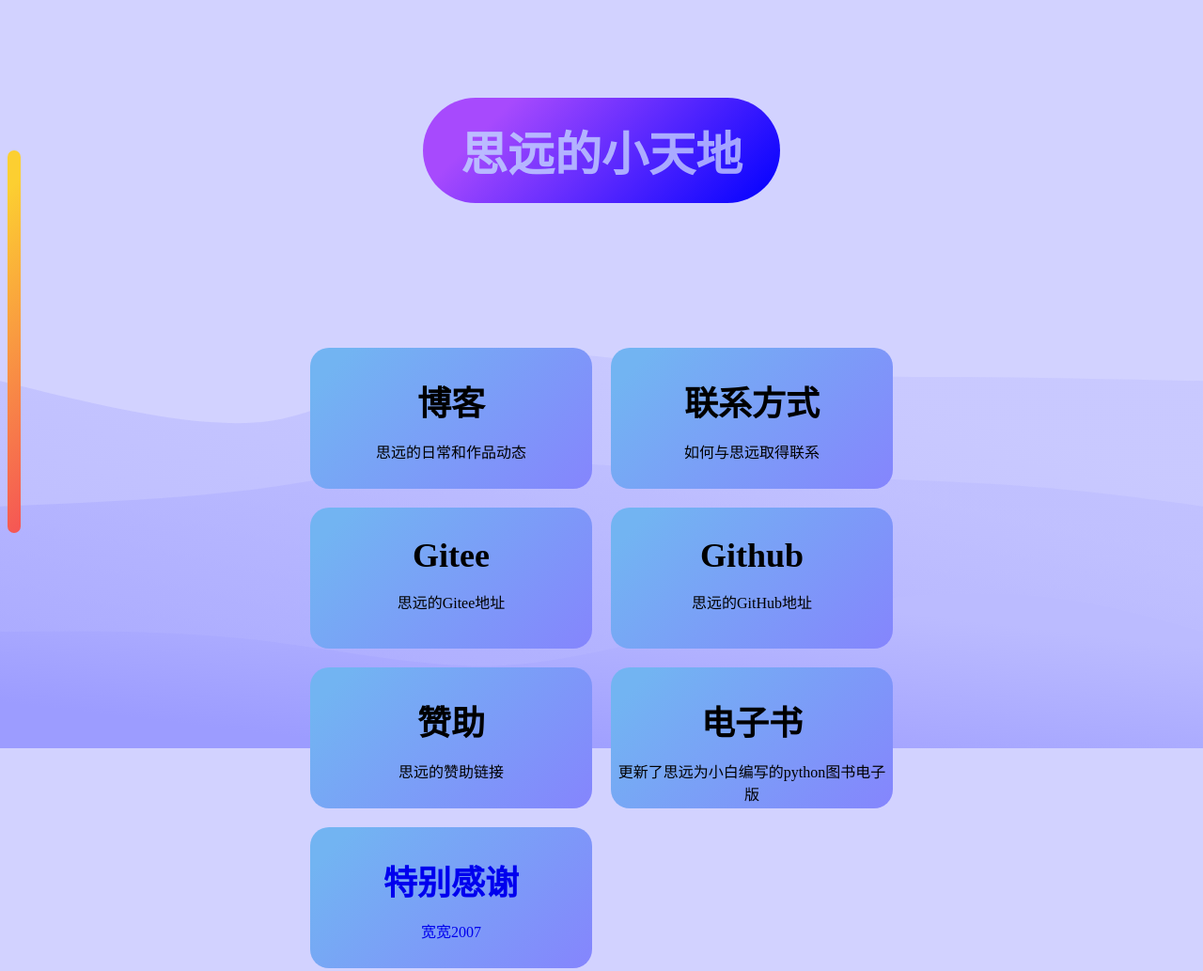
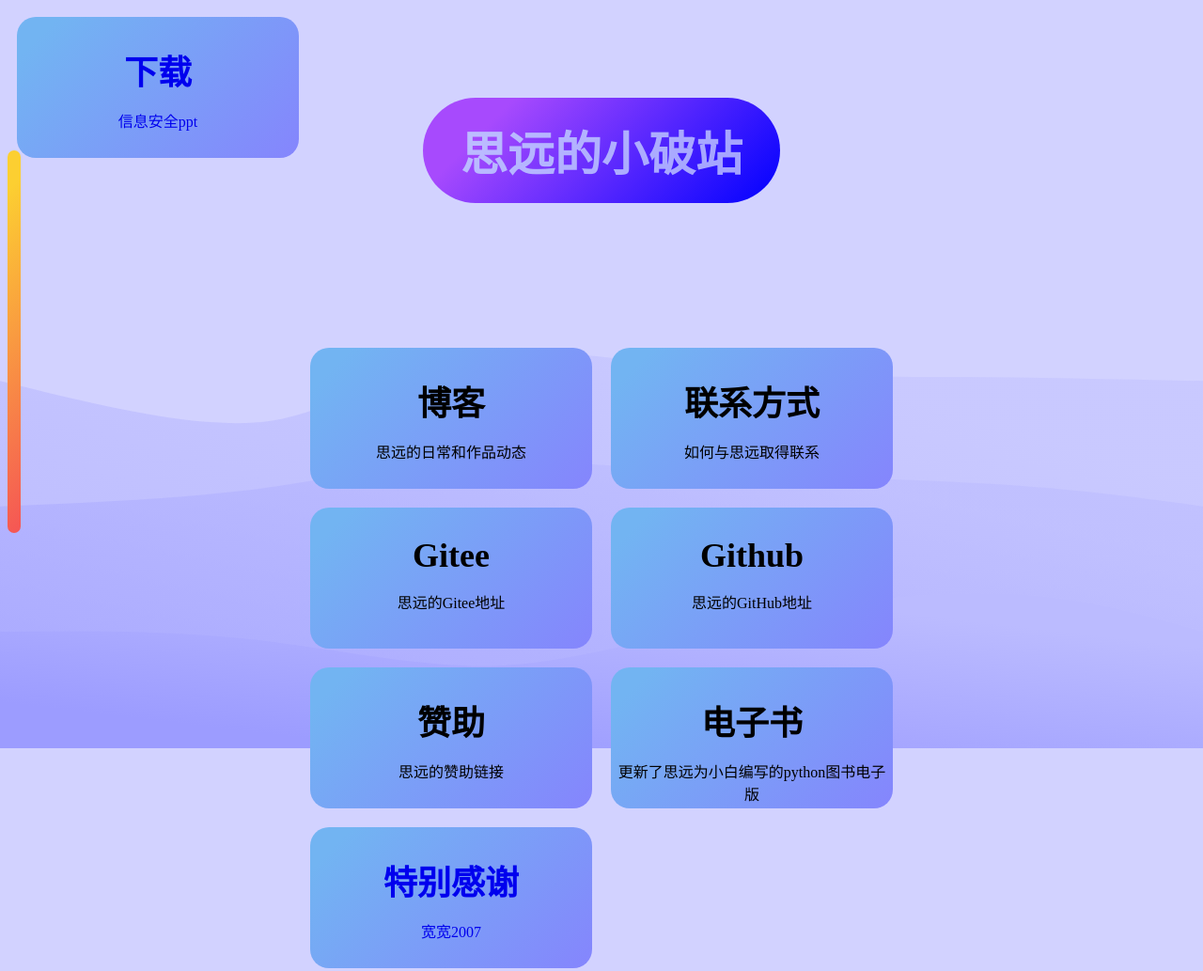
Before and after one commit to bsywqx/bsywqx.github.io_old, a plain HTML site: page index.html in a window 1280 px wide. Shown: the whole page at 94% size. Drawn offline with Linux system fonts and the light colour scheme.

Commit message:
Update index.html

```diff
--- a/index.html
+++ b/index.html
@@ -13,7 +13,7 @@
 
 <body>
 <div id="center">
-    <h1 id="HelloTitil">思远的小天地</h1>
+    <h1 id="HelloTitil">思远的小破站</h1>
     <div id="centerBackground"></div>
 </div>
 <div id="nav">
@@ -85,6 +85,16 @@
             <div class="linkGroup">
                 <h2 class="linkTitle">特别感谢</h2>
                 <p class="linkContent">宽宽2007</p>
+                <div class="linkGrouphover"></div>
+            </div>
+        </a>
+        <br style="clear: both;">
+    </div>
+    </div>
+        <a href="https://workdrive.zohopublic.com.cn/external/036a60f77ba641c21a95a5f92342f078c058567334a93c94bba96b9f386faffb/download">
+            <div class="linkGroup">
+                <h2 class="linkTitle">下载</h2>
+                <p class="linkContent">信息安全ppt</p>
                 <div class="linkGrouphover"></div>
             </div>
         </a>
```
